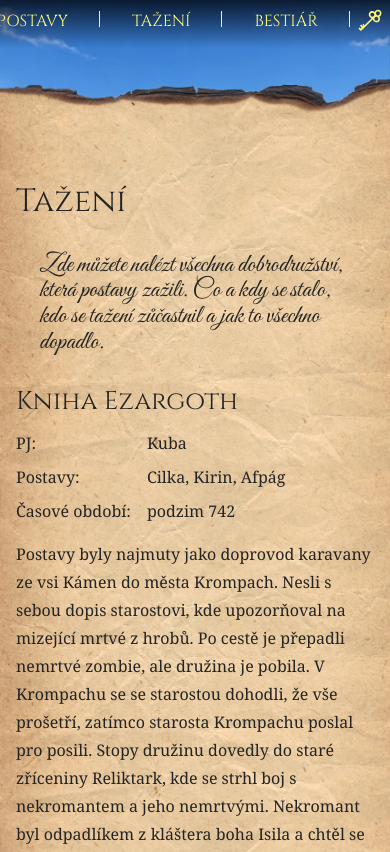
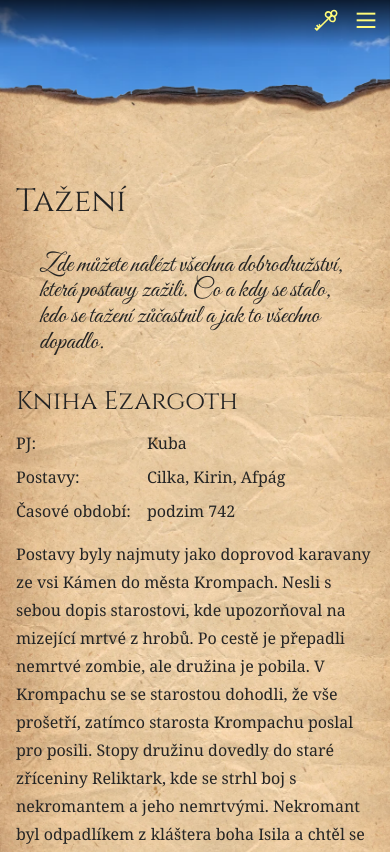
Before and after one commit to Sirotekj/eriwen, a Next.js app: page /tazeni in a window 390 px wide. Shown: the top 852 px of the page. Built offline with nearby package versions, Linux system fonts and the light colour scheme; no server answers; the database is empty.

Commit message:
MainMenu Mobile

```diff
--- a/components/main-menu/main-menu-mobile.tsx
+++ b/components/main-menu/main-menu-mobile.tsx
@@ -0,0 +1,75 @@
+'use client';
+
+import { useState } from 'react';
+import Link from 'next/link';
+
+import { IconMenuMobile } from '@/components/utils/svgs/icons';
+
+const MainMenuMobile = () => {
+  const [isOpen, setIsOpen] = useState(false);
+
+  const toggleMenu = () => setIsOpen((prev) => !prev);
+  const closeMenu = () => setIsOpen(false);
+
+  return (
+    <>
+      <button
+        title="Menu"
+        className="flex mt-1 ml-1 mr-2 w-8 h-8 cursor-pointer md:hidden"
+        onClick={toggleMenu}
+      >
+        <IconMenuMobile className="w-full h-full" />
+      </button>
+      {isOpen && (
+        <div className="fixed inset-0 bg-black/50 z-40" onClick={closeMenu} />
+      )}
+      <div
+        className={`fixed top-0 right-0 h-full w-64 bg-background z-50 transform transition-transform duration-300 ${
+          isOpen ? 'translate-x-0' : 'translate-x-full'
+        }`}
+      >
+        <div className="p-4 flex justify-end cursor-pointer">
+          <button onClick={closeMenu}>✕</button>
+        </div>
+
+        <ul className="flex flex-col gap-4 p-4 text-lg">
+          <li>
+            <Link href="/svet" onClick={closeMenu}>
+              Svět
+            </Link>
+            <ul className="ml-4 text-base list-disc">
+              <li className="ml-1">
+                <Link href="/svet/kraje-a-mista">Kraje a místa</Link>
+              </li>
+              <li className="ml-1">
+                <Link href="/svet/nabozenstvi">Náboženství</Link>
+              </li>
+              <li className="ml-1">
+                <Link href="/svet/spojenci">Spojenci</Link>
+              </li>
+              <li className="ml-1">
+                <Link href="/svet/nepratele">Nepřátelé</Link>
+              </li>
+            </ul>
+          </li>
+          <li>
+            <Link href="/postavy" onClick={closeMenu}>
+              Postavy
+            </Link>
+          </li>
+          <li>
+            <Link href="/tazeni" onClick={closeMenu}>
+              Tažení
+            </Link>
+          </li>
+          <li>
+            <Link href="/bestiar" onClick={closeMenu}>
+              Bestiář
+            </Link>
+          </li>
+        </ul>
+      </div>
+    </>
+  );
+};
+export default MainMenuMobile;
--- a/components/main-menu/main-menu.tsx
+++ b/components/main-menu/main-menu.tsx
@@ -2,12 +2,14 @@ import Link from 'next/link';
 import MainMenuSub from './main-menu-sub';
 import EditIcon from './main-edit';
 import AuthButtons from './main-signin';
+import MainMenuMobile from './main-menu-mobile';
 
 export default function MainMenu() {
   return (
+    <>
       <nav className="fixed flex flex-row-reverse w-full top-0 z-100 bg-linear-to-b from-black/75 to-black/0">
-      <ul className="flex text-light font-headlines">
-        <li className="menu-item group">
+        <ul className="text-light font-headlines flex">
+          <li className="menu-item group hidden md:inline">
             <Link
               className="flex items-center px-8 py-2 text-center uppercase"
               href="/svet"
@@ -19,7 +21,7 @@ export default function MainMenu() {
             </Link>
             <MainMenuSub />
           </li>
-        <li className="menu-item">
+          <li className="menu-item hidden md:inline">
             <Link
               className="flex items-center px-8 py-2 text-center uppercase"
               href="/postavy"
@@ -27,7 +29,7 @@ export default function MainMenu() {
               Postavy
             </Link>
           </li>
-        <li className="menu-item">
+          <li className="menu-item hidden md:inline">
             <Link
               className="flex items-center px-8 py-2 text-center uppercase"
               href="/tazeni"
@@ -35,7 +37,7 @@ export default function MainMenu() {
               Tažení
             </Link>
           </li>
-        <li className="menu-item">
+          <li className="menu-item hidden md:inline">
             <Link
               className="px-8 py-2 block w-full text-center uppercase"
               href="/bestiar"
@@ -49,7 +51,11 @@ export default function MainMenu() {
           <li>
             <AuthButtons />
           </li>
+          <li className="menu-item md:hidden">
+            <MainMenuMobile />
+          </li>
         </ul>
       </nav>
+    </>
   );
 }
--- a/components/utils/svgs/icons.tsx
+++ b/components/utils/svgs/icons.tsx
@@ -38,3 +38,13 @@ export function IconDelete(props: React.SVGProps<SVGSVGElement>) {
     </svg>
   );
 }
+
+export function IconMenuMobile(props: React.SVGProps<SVGSVGElement>) {
+  return (
+    <svg viewBox="0 0 24 24" fill="currentColor" {...props}>
+      <path d="M5 6.5H19V8H5V6.5Z" fill="currentColor" />
+      <path d="M5 16.5H19V18H5V16.5Z" fill="currentColor" />
+      <path d="M5 11.5H19V13H5V11.5Z" fill="currentColor" />
+    </svg>
+  );
+}
```
Lines whose indentation alone changed are shown as unchanged.
